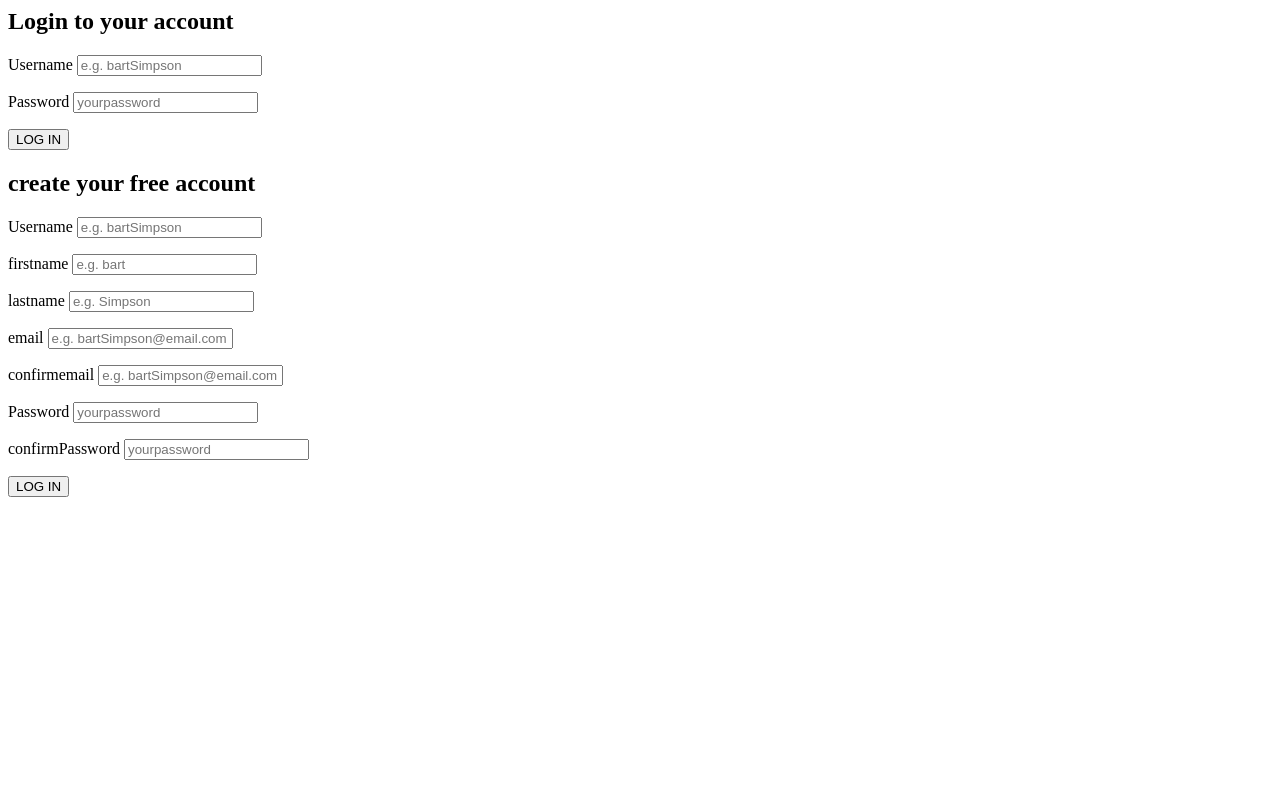
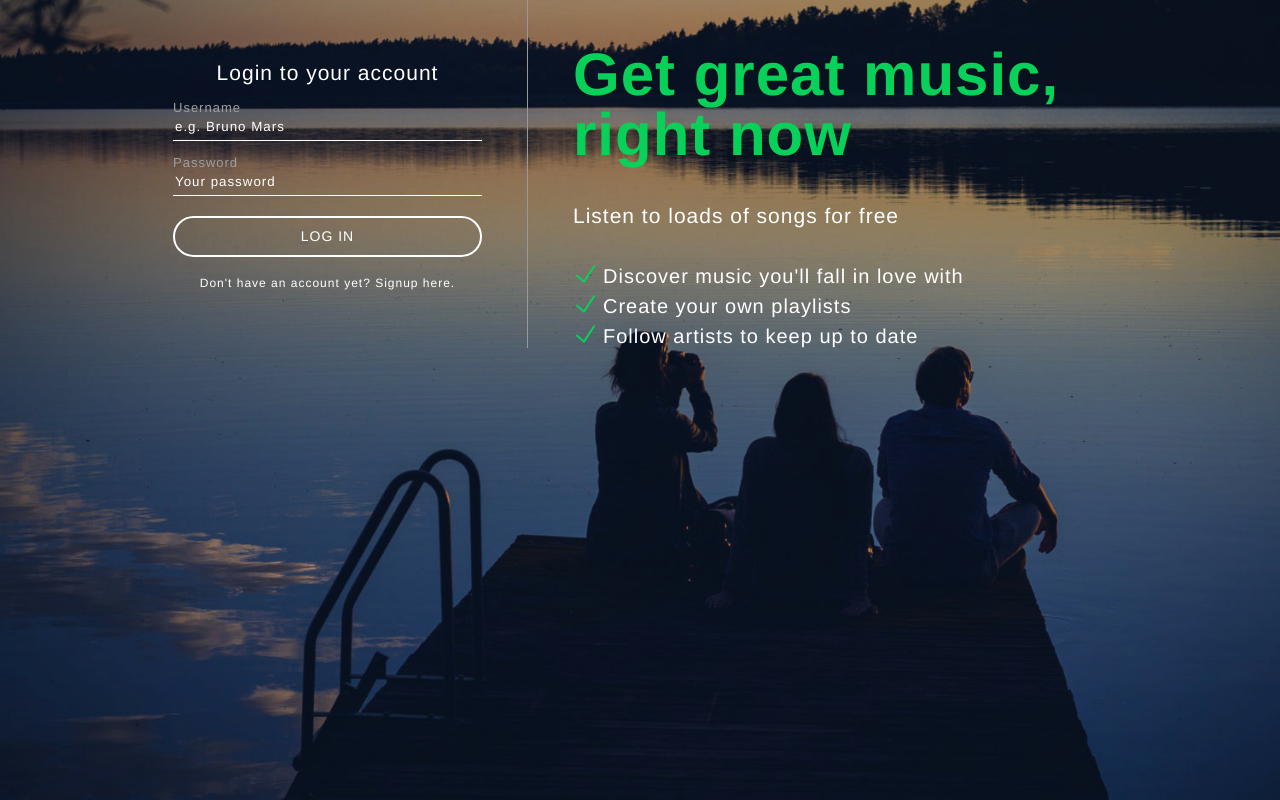
Before and after one commit to Newanga/Cloud-Music-Player, a PHP site: page /register.php in a window 1280 px wide. Run offline with PHP 8.4, Linux system fonts and the light colour scheme; some libraries are stand-ins or nearby versions.

Commit message:
Completed Login/Signup

```diff
--- /dev/null
+++ b/assets/css/register.css
@@ -0,0 +1,143 @@
+html,
+body {
+	padding: 0;
+	margin: 0;
+	height: 100%;
+}
+
+#background {
+	background-color: #000;
+    background-image: url(../images/bg.jpg);
+    background-position: center;
+    background-size: cover;
+    display: table;
+    height: 100%;
+    width: 100%;
+}
+
+#loginContainer * {
+	color: #fff;
+	font-family: "Helvetica Neue", "Helvetica", "Arial", sans-serif;
+	font-weight: normal;
+	line-height: 1em;
+	box-sizing: border-box;
+}
+
+#loginContainer {
+	width: 80%;
+	margin: 0 auto;
+	position: relative;
+	max-width: 1024px;
+}
+
+::-webkit-input-placeholder { /* WebKit, Blink, Edge */
+    color:    #fff;
+}
+:-moz-placeholder { /* Mozilla Firefox 4 to 18 */
+   color:    #fff;
+   opacity:  1;
+}
+::-moz-placeholder { /* Mozilla Firefox 19+ */
+   color:    #fff;
+   opacity:  1;
+}
+:-ms-input-placeholder { /* Internet Explorer 10-11 */
+   color:    #fff;
+}
+::-ms-input-placeholder { /* Microsoft Edge */
+   color:    #fff;
+}
+
+#inputContainer {
+    width: 400px;
+    padding: 45px;
+    float: left;
+    border-right: 1px solid #999;
+}
+
+#inputContainer h2 {
+	text-align: center;
+}
+
+#inputContainer input[type="text"],
+#inputContainer input[type="email"],
+#inputContainer input[type="password"] {
+	display: block;
+    background-color: transparent;
+    border: 0;
+    border-bottom: 1px solid #fff;
+    height: 27px;
+    line-height: 27px;
+    width: 100%;
+}
+
+#inputContainer label {
+	color: #a0a0a0;
+    font-size: 13px;
+    margin-top: 15px;
+    display: block;
+}
+
+#inputContainer button {
+	background-color: transparent;
+    border: 2px solid #fff;
+    border-radius: 250px;
+    color: #fff;
+    display: block;
+    font-size: 14px;
+    letter-spacing: 1px;
+    margin: 20px auto;
+    height: 41px;
+    width: 100%;
+}
+
+#inputContainer button:hover {
+	cursor: pointer;
+}
+
+.hasAccountText span {
+	font-weight: bold;
+    font-size: 12px;
+    cursor: pointer;
+}
+
+.hasAccountText {
+	text-align: center;
+}
+
+#registerForm,
+#loginForm {
+	display: none;
+}
+
+#loginText {
+    padding: 45px;
+    display: table-cell;
+}
+
+#loginText h1 {
+    color: #07d159;
+    font-size: 60px;
+    font-weight: bold;
+}
+
+#loginText h2 {
+    margin: 35px 0;
+}
+
+#loginText ul {
+    padding: 0;
+}
+
+#loginText li {
+    font-size: 20px;
+    list-style-type: none;
+    padding: 5px 30px;
+    background: url(../images/icons/checkmark.png) no-repeat 0 0;
+}
+
+#inputContainer .errorMessage {
+    color: #07d159;
+    font-size: 12px;
+    display: block;
+}
--- /dev/null
+++ b/assets/js/register.js
@@ -0,0 +1,12 @@
+$(document).ready(function() {
+
+	$("#hideLogin").click(function() {
+		$("#loginForm").hide();
+		$("#registerForm").show();
+	});
+
+	$("#hideRegister").click(function() {
+		$("#loginForm").show();
+		$("#registerForm").hide();
+	});
+});
--- /dev/null
+++ b/includes/classes/Account.php
@@ -0,0 +1,136 @@
+<?php
+	class Account {
+
+		private $con;
+		private $errorArray;
+
+		public function __construct($con) {
+			$this->con = $con;
+			$this->errorArray = array();
+		}
+
+		public function login($un, $pw) {
+
+			$pw = md5($pw);
+
+			$query = mysqli_query($this->con, "SELECT * FROM users WHERE username='$un' AND password='$pw'");
+
+			if(mysqli_num_rows($query) == 1) {
+				return true;
+			}
+			else {
+				array_push($this->errorArray, Constants::$loginFailed);
+				return false;
+			}
+
+		}
+		//Validation errors in respective field
+		public function register($un, $fn, $ln, $em, $em2, $pw, $pw2) {
+			$this->validateUsername($un);
+			$this->validateFirstName($fn);
+			$this->validateLastName($ln);
+			$this->validateEmails($em, $em2);
+			$this->validatePasswords($pw, $pw2);
+
+			if(empty($this->errorArray) == true) {
+				//Insert into db
+				return $this->insertUserDetails($un, $fn, $ln, $em, $pw);
+			}
+			else {
+				return false;
+			}
+
+		}
+
+		public function getError($error) {
+			if(!in_array($error, $this->errorArray)) {
+				$error = "";
+			}
+			return "<span class='errorMessage'>$error</span>";
+		}
+
+		private function insertUserDetails($un, $fn, $ln, $em, $pw) {
+			$encryptedPw = md5($pw);
+			$profilePic = "assets/images/profile-pics/head_emerald.png";
+			$date = date("Y-m-d");
+
+			$result = mysqli_query($this->con, "INSERT INTO users VALUES ('', '$un', '$fn', '$ln', '$em', '$encryptedPw', '$date', '$profilePic')");
+
+			return $result;
+		}
+
+		private function validateUsername($un) {
+			//check length
+			if(strlen($un) > 25 || strlen($un) < 5) {
+				array_push($this->errorArray, Constants::$usernameCharacters);
+				return;
+			}
+
+			//Check whether username already in database
+			$checkUsernameQuery = mysqli_query($this->con, "SELECT username FROM users WHERE username='$un'");
+			if(mysqli_num_rows($checkUsernameQuery) != 0) {
+				array_push($this->errorArray, Constants::$usernameTaken);
+				return;
+			}
+
+		}
+
+		private function validateFirstName($fn) {
+			//check length
+			if(strlen($fn) > 25 || strlen($fn) < 2) {
+				array_push($this->errorArray, Constants::$firstNameCharacters);
+				return;
+			}
+		}
+
+		private function validateLastName($ln) {
+				//check length
+			if(strlen($ln) > 25 || strlen($ln) < 2) {
+				array_push($this->errorArray, Constants::$lastNameCharacters);
+				return;
+			}
+		}
+
+		private function validateEmails($em, $em2) {
+			//check em1 vs em2
+			if($em != $em2) {
+				array_push($this->errorArray, Constants::$emailsDoNotMatch);
+				return;
+			}
+			//check em1 vs em2
+			if(!filter_var($em, FILTER_VALIDATE_EMAIL)) {
+				array_push($this->errorArray, Constants::$emailInvalid);
+				return;
+			}
+			//Check if email already in database
+			$checkEmailQuery = mysqli_query($this->con, "SELECT email FROM users WHERE email='$em'");
+			if(mysqli_num_rows($checkEmailQuery) != 0) {
+				array_push($this->errorArray, Constants::$emailTaken);
+				return;
+			}
+
+		}
+
+		private function validatePasswords($pw, $pw2) {
+			//Check for password equality
+			if($pw != $pw2) {
+				array_push($this->errorArray, Constants::$passwordsDoNoMatch);
+				return;
+			}
+				//Check for password strength
+			if(preg_match('/[^A-Za-z0-9]/', $pw)) {
+				array_push($this->errorArray, Constants::$passwordNotAlphanumeric);
+				return;
+			}
+
+  			//check length
+			if(strlen($pw) > 30 || strlen($pw) < 5) {
+				array_push($this->errorArray, Constants::$passwordCharacters);
+				return;
+			}
+
+		}
+
+
+	}
+?>
--- /dev/null
+++ b/includes/classes/Constants.php
@@ -0,0 +1,18 @@
+<?php
+class Constants {
+
+	public static $passwordsDoNoMatch = "Your passwords don't match";
+	public static $passwordNotAlphanumeric = "Your password can only contain numbers and letters";
+	public static $passwordCharacters = "Your password must be between 5 and 30 characters";
+	public static $emailInvalid = "Email is invalid";
+	public static $emailsDoNotMatch = "Your emails don't match";
+	public static $emailTaken = "This email is already in use";
+	public static $lastNameCharacters = "Your last name must be between 2 and 25 characters";
+	public static $firstNameCharacters = "Your first name must be between 2 and 25 characters";
+	public static $usernameCharacters = "Your username must be between 5 and 25 characters";
+	public static $usernameTaken = "This username already exists";
+
+	public static $loginFailed = "Your username or password was incorrect";
+
+}
+?>
--- /dev/null
+++ b/includes/config.php
@@ -0,0 +1,12 @@
+<?php
+	ob_start();
+	session_start();
+
+	$timezone = date_default_timezone_set("Asia/Colombo");
+
+	$con = mysqli_connect("localhost", "root", "", "your cloud music player");
+
+	if(mysqli_connect_errno()) {
+		echo "Failed to connect: " . mysqli_connect_errno();
+	}
+?>
--- /dev/null
+++ b/includes/handlers/login-handler.php
@@ -0,0 +1,15 @@
+<?php
+if(isset($_POST['loginButton'])) {
+	//Login button was pressed
+	$username = $_POST['loginUsername'];
+	$password = $_POST['loginPassword'];
+
+	$result = $account->login($username, $password);
+
+	if($result == true) {
+		$_SESSION['userLoggedIn'] = $username;
+		header("Location: index.php");
+	}
+
+}
+?>
--- a/register.php
+++ b/register.php
@@ -1,64 +1,151 @@
+<?php
+//copy from path and paste whole code here during loading webpage
+	include("includes/config.php");
+	include("includes/classes/Account.php");
+	include("includes/classes/Constants.php");
+
+	$account = new Account($con);
+
+	include("includes/handlers/register-handler.php");
+	include("includes/handlers/login-handler.php");
+
+	function getInputValue($name) {
+		if(isset($_POST[$name])) {
+			echo $_POST[$name];
+		}
+	}
+?>
+
 <html>
 <head>
-	<title>Welcome to Slotify!</title>
+	<title>Welcome to Your Cloud Music Player!</title>
+
+	<link rel="stylesheet" type="text/css" href="assets/css/register.css">
+	<link rel="stylesheet" type="text/css" href="assets/css/style.css">
+
+	<script src="https://ajax.googleapis.com/ajax/libs/jquery/3.2.1/jquery.min.js"></script>
+	<script src="assets/js/register.js"></script>
 </head>
 <body>
+	<?php
+
+	if(isset($_POST['registerButton'])) {
+		echo '<script>
+				$(document).ready(function() {
+					$("#loginForm").hide();
+					$("#registerForm").show();
+				});
+			</script>';
+	}
+	else {
+		echo '<script>
+				$(document).ready(function() {
+					$("#loginForm").show();
+					$("#registerForm").hide();
+				});
+			</script>';
+	}
+
+	?>
+
+
+	<div id="background">
+
+		<div id="loginContainer">
 
 			<div id="inputContainer">
 				<form id="loginForm" action="register.php" method="POST">
 					<h2>Login to your account</h2>
 					<p>
+						<?php echo $account->getError(Constants::$loginFailed); ?>
 						<label for="loginUsername">Username</label>
-				<input id="loginUsername" name="loginUsername" type="text" placeholder="e.g. bartSimpson" required>
+						<input id="loginUsername" name="loginUsername" type="text" placeholder="e.g. Bruno Mars" value="<?php getInputValue('loginUsername') ?>" required>
 					</p>
 					<p>
 						<label for="loginPassword">Password</label>
-				<input id="loginPassword" name="loginPassword" type="password" placeholder="yourpassword" required>
+						<input id="loginPassword" name="loginPassword" type="password" placeholder="Your password" required>
 					</p>
 
 					<button type="submit" name="loginButton">LOG IN</button>
 
+					<div class="hasAccountText">
+						<span id="hideLogin">Don't have an account yet? Signup here.</span>
+					</div>
+
 				</form>
+
+
+
 				<form id="registerForm" action="register.php" method="POST">
-			<h2>create your free account</h2>
+					<h2>Create your free account</h2>
 					<p>
-				<label for="Username">Username</label>
-				<input id="Username" name="Username" type="text" placeholder="e.g. bartSimpson" required>
+						<!-- checks if error present in array-->
+						<?php echo $account->getError(Constants::$usernameCharacters); ?>
+						<?php echo $account->getError(Constants::$usernameTaken); ?>
+						<label for="username">Username</label>
+						<input id="username" name="username" type="text" placeholder="e.g. Bruno Mars" value="<?php getInputValue('username') ?>" required>
 					</p>
 
 					<p>
-				<label for="firstname">firstname</label>
-				<input id="firstname" name="firstname" type="text" placeholder="e.g. bart" required>
+						<?php echo $account->getError(Constants::$firstNameCharacters); ?>
+						<label for="firstName">First name</label>
+						<input id="firstName" name="firstName" type="text" placeholder="e.g. Bruno" value="<?php getInputValue('firstName') ?>" required>
 					</p>
 
 					<p>
-				<label for="lastname">lastname</label>
-				<input id="lastname" name="lastname" type="text" placeholder="e.g. Simpson" required>
+						<?php echo $account->getError(Constants::$lastNameCharacters); ?>
+						<label for="lastName">Last name</label>
+						<input id="lastName" name="lastName" type="text" placeholder="e.g. Mars" value="<?php getInputValue('lastName') ?>" required>
 					</p>
 
 					<p>
-				<label for="email">email</label>
-				<input id="email" name="email" type="text" placeholder="e.g. bartSimpson@email.com" required>
+						<?php echo $account->getError(Constants::$emailsDoNotMatch); ?>
+						<?php echo $account->getError(Constants::$emailInvalid); ?>
+						<?php echo $account->getError(Constants::$emailTaken); ?>
+						<label for="email">Email</label>
+						<input id="email" name="email" type="email" placeholder="e.g. Bruno@hotmail.com" value="<?php getInputValue('email') ?>" required>
 					</p>
 
 					<p>
-				<label for="email2">confirmemail</label>
-				<input id="email2" name="email2" type="text" placeholder="e.g. bartSimpson@email.com" required>
+						<label for="email2">Confirm email</label>
+						<input id="email2" name="email2" type="email" placeholder="e.g. Bruno@hotmail.com" value="<?php getInputValue('email2') ?>" required>
 					</p>
 
 					<p>
-				<label for="Password">Password</label>
-				<input id="Password" name="Password" type="password" placeholder="yourpassword" required>
+						<?php echo $account->getError(Constants::$passwordsDoNoMatch); ?>
+						<?php echo $account->getError(Constants::$passwordNotAlphanumeric); ?>
+						<?php echo $account->getError(Constants::$passwordCharacters); ?>
+						<label for="password">Password</label>
+						<input id="password" name="password" type="password" placeholder="Your password" required>
 					</p>
 
 					<p>
-				<label for="Password2">confirmPassword</label>
-				<input id="Password2" name="Password2" type="password" placeholder="yourpassword" required>
+						<label for="password2">Confirm password</label>
+						<input id="password2" name="password2" type="password" placeholder="Your password" required>
 					</p>
 
-			<button type="submit" name="loginButton">LOG IN</button>
+					<button type="submit" name="registerButton">SIGN UP</button>
+
+					<div class="hasAccountText">
+						<span id="hideRegister">Already have an account? Log in here.</span>
+					</div>
 
 				</form>
+
+
+			</div>
+
+			<div id="loginText">
+				<h1>Get great music, right now</h1>
+				<h2>Listen to loads of songs for free</h2>
+				<ul>
+					<li>Discover music you'll fall in love with</li>
+					<li>Create your own playlists</li>
+					<li>Follow artists to keep up to date</li>
+				</ul>
+			</div>
+
+		</div>
 	</div>
 
 </body>
```
Also changed, not shown: includes/handlers/register-handler.php (added, +42 -0 lines), index.php (+14 -4 lines), assets/images/bg.jpg (added), assets/images/icons/checkmark.png (added), assets/images/profile-pics/head_emerald.png (added), 4 other files. Lines whose indentation alone changed are shown as unchanged.
